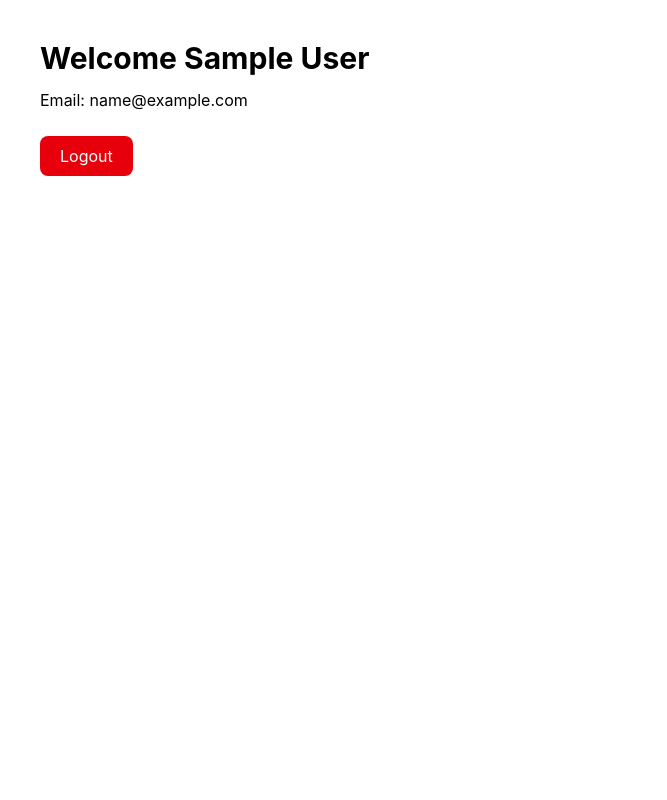
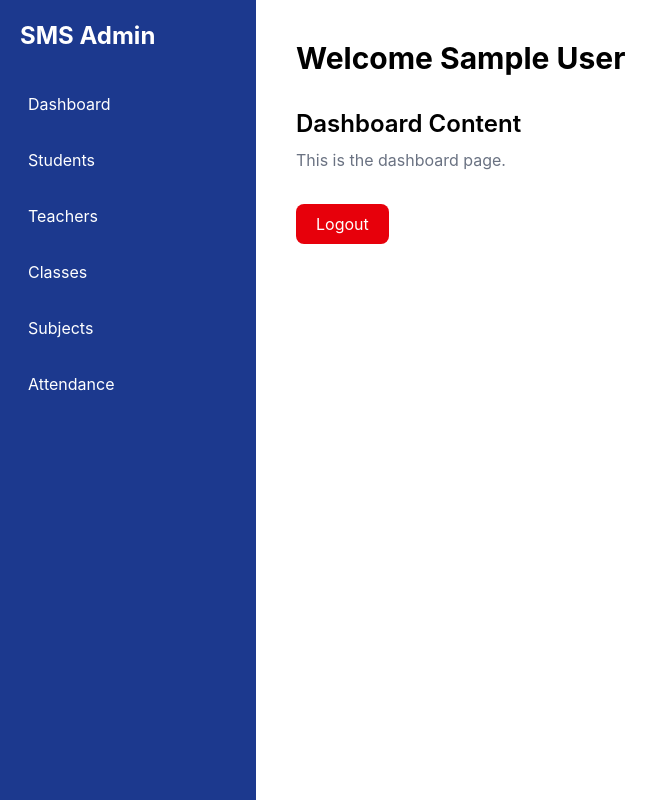
Before and after one commit to sarkarmamun171/Elenga_Multimedia_School_Frontend, a React (Vite) app: page /dashboard in a window 1280 px wide. Shown: the whole page, without its empty margins (0-667 px from the left). Built offline with nearby package versions, Linux system fonts and the light colour scheme; sample sign-in values are in the browser's storage.

Commit message:
Create dashboard sidebar layout

```diff
--- a/src/components/layout/Navbar.jsx
+++ b/src/components/layout/Navbar.jsx
@@ -0,0 +1,11 @@
+function Navbar(){
+
+    return(
+        <div className="h-16 bg-white shadow flex justify-between items-center px-6">
+            <h2 className="text-xl fornt-semiblod">
+                Dashboard
+            </h2>
+
+        </div>
+    )
+}
--- a/src/pages/dashboard/Dashboard.jsx
+++ b/src/pages/dashboard/Dashboard.jsx
@@ -1,5 +1,6 @@
 import { useNavigate } from "react-router-dom";
 import api from "../../api/axios";
+import Sidebar from "../../components/layout/Sidebar";
 
 function Dashboard() {
     const navigate = useNavigate();
@@ -35,26 +36,39 @@ function Dashboard() {
     }
 };
     return (
-        <div className="p-10">
+         <div className="flex">
+            {/* Sidebar */}
+            <Sidebar />
+
+            {/* Main Content */}
+            <div className="flex-1 p-10">
 
                 <h1 className="text-3xl font-bold">
                     Welcome {user?.name}
                 </h1>
 
-            <p className="mt-3">
-                Email: {user?.email}
+
+
+                <div className="mt-8">
+                    <h2 className="text-2xl font-semibold">
+                        Dashboard Content
+                    </h2>
+
+                    <p className="text-gray-500 mt-2">
+                        This is the dashboard page.
                     </p>
+                </div>
 
                 <button
                     onClick={handleLogout}
-                className="mt-6 bg-red-600 text-white px-5 py-2 rounded-lg hover:bg-red-700"
+                    className="mt-8 bg-red-600 text-white px-5 py-2 rounded-lg hover:bg-red-700"
                 >
                     Logout
                 </button>
 
             </div>
+        </div>
     );
-
 }
 
 export default Dashboard;
```
Lines whose indentation alone changed are shown as unchanged.
